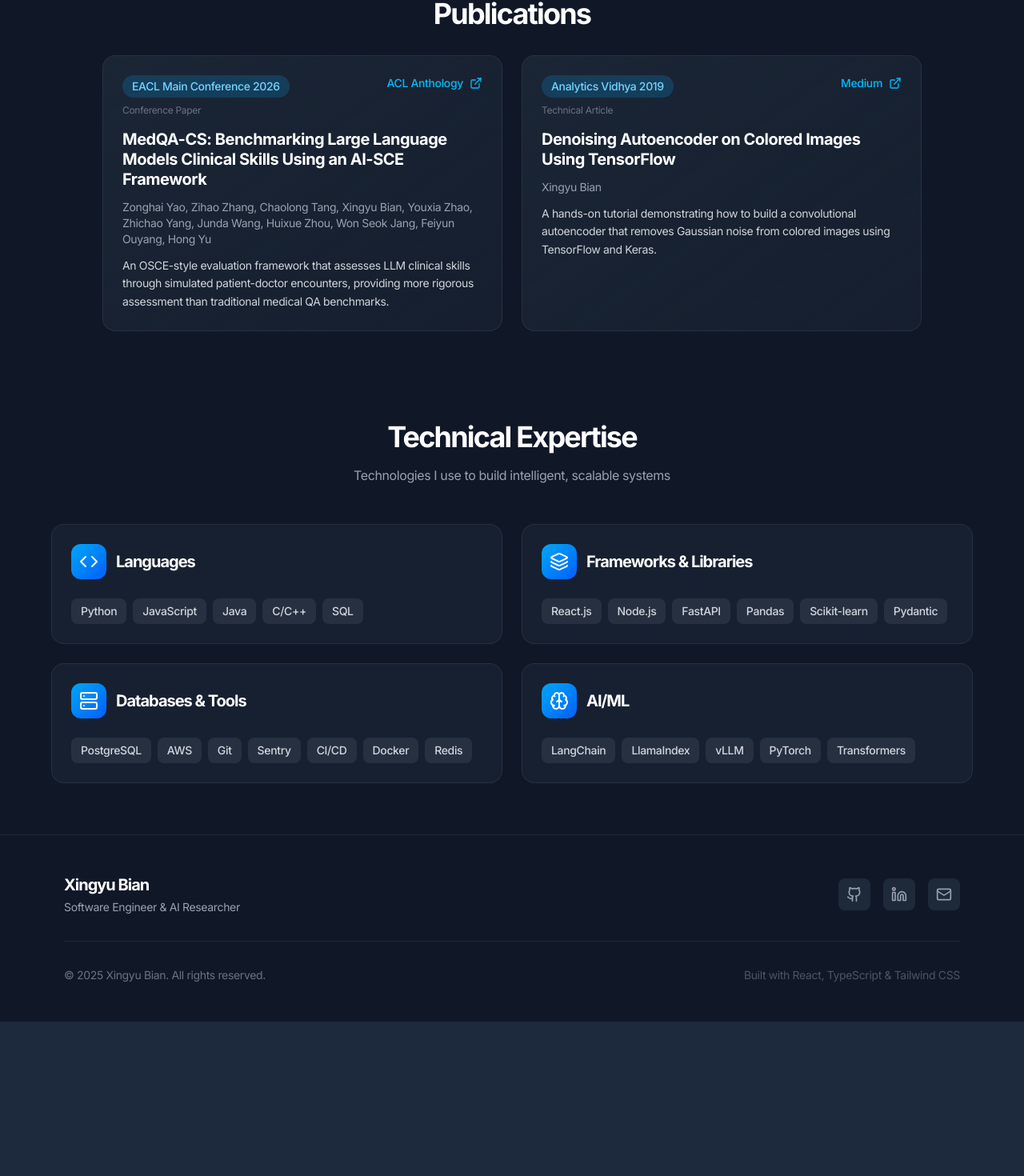
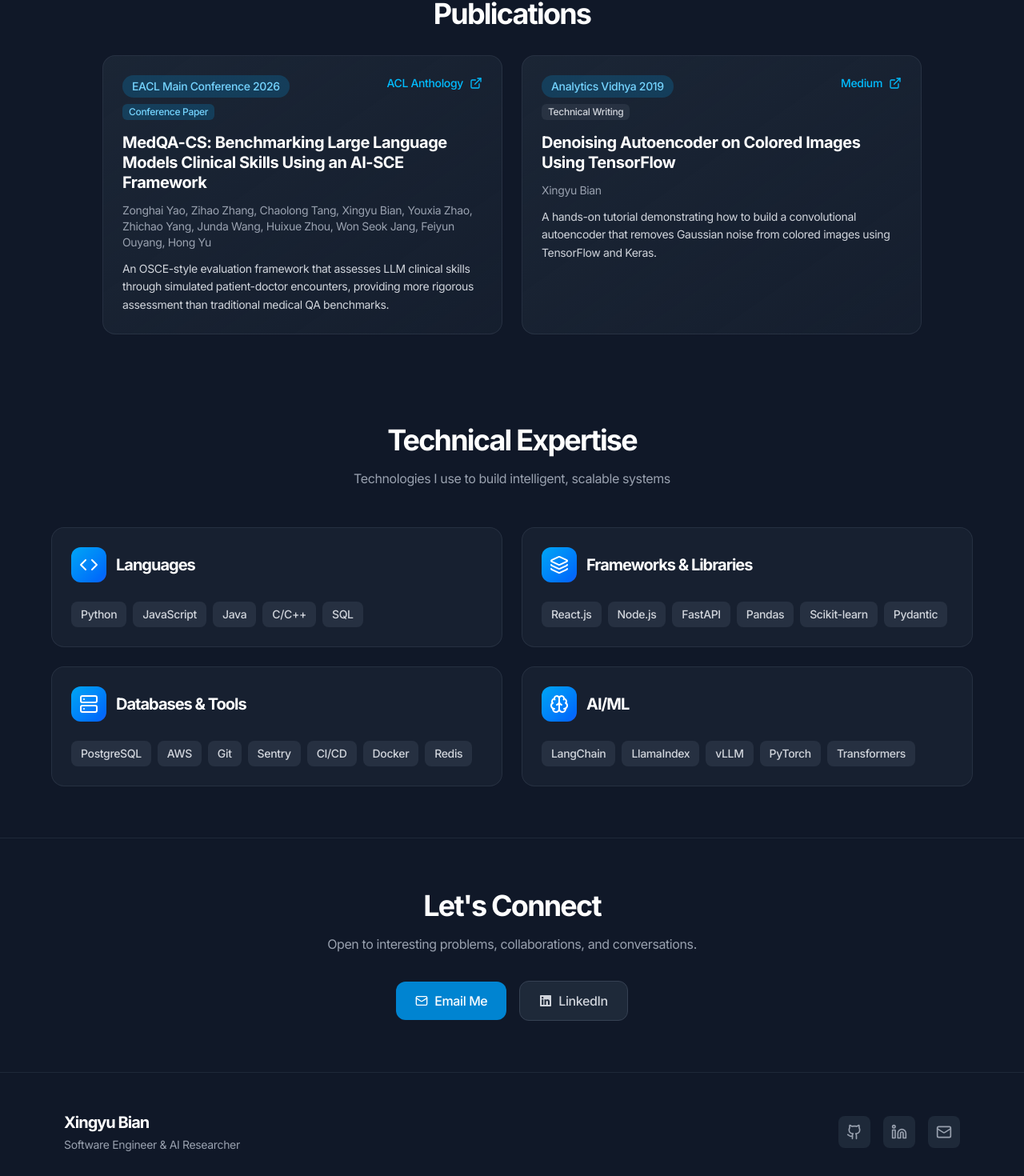
Before and after one commit to therealcyberlord/Personal-Portfolio, a React (Vite) app: page / in a window 1280 px wide. Shown: the part 1300-2770 px from the top of the page at 80% size. Before the commit the page ends 2577 px from the top, so only its background shows below. Built offline with nearby package versions, Linux system fonts and the light colour scheme.

Commit message:
feat: add contact CTA section, update hero role and publication tier badges

```diff
--- a/src/pages/Home.tsx
+++ b/src/pages/Home.tsx
@@ -1,7 +1,22 @@
-import { Code, Layers, Briefcase, ExternalLink, Award, Server, Brain } from 'lucide-react';
+import { Code, Layers, Briefcase, ExternalLink, Award, Server, Brain, Mail } from 'lucide-react';
+import { FaLinkedin } from 'react-icons/fa';
 import Profile from "@/components/Profile";
 import AnimatedCounter from "@/components/AnimatedCounter";
 import profileImage from "/images/profile.jpg";
+
+type Publication = {
+  title: string;
+  venue: string;
+  year: string;
+  venueType: string;
+  authors: string;
+  url: string;
+  linkText: string;
+  abstract: string;
+  badgeClass: string;
+  tierBadgeClass: string;
+  hoverBorder: string;
+};
 
 const Home = () => {
   const highlights = [
@@ -27,7 +42,7 @@ const Home = () => {
     }
   ];
 
-  const publications = [
+  const publications: Publication[] = [
     {
       title: "MedQA-CS: Benchmarking Large Language Models Clinical Skills Using an AI-SCE Framework",
       venue: "EACL Main Conference",
@@ -38,18 +53,20 @@ const Home = () => {
       linkText: "ACL Anthology",
       abstract: "An OSCE-style evaluation framework that assesses LLM clinical skills through simulated patient-doctor encounters, providing more rigorous assessment than traditional medical QA benchmarks.",
       badgeClass: "bg-sky-500/20 text-sky-300",
+      tierBadgeClass: "bg-sky-500/20 text-sky-300",
       hoverBorder: "hover:border-sky-500/30"
     },
     {
       title: "Denoising Autoencoder on Colored Images Using TensorFlow",
       venue: "Analytics Vidhya",
       year: "2019",
-      venueType: "Technical Article",
+      venueType: "Technical Writing",
       authors: "Xingyu Bian",
       url: "https://medium.com/analytics-vidhya/denoising-autoencoder-on-colored-images-using-tensorflow-17bf63e19dad",
       linkText: "Medium",
       abstract: "A hands-on tutorial demonstrating how to build a convolutional autoencoder that removes Gaussian noise from colored images using TensorFlow and Keras.",
       badgeClass: "bg-sky-500/20 text-sky-300",
+      tierBadgeClass: "bg-gray-600/30 text-gray-300",
       hoverBorder: "hover:border-sky-500/30"
     }
   ];
@@ -87,7 +104,7 @@ const Home = () => {
         name="Xingyu Bian"
         description="Software engineer with an M.S. in Computer Science from UMass Amherst. I build systems that scale, from full-stack applications to production AI."
         img_path={profileImage}
-        role="Software Engineer, AI Researcher, Lifelong Learner"
+        role="Software Engineer · AI Researcher · Builder"
       />
 
       {/* Current Role Banner */}
@@ -122,7 +139,7 @@ const Home = () => {
             {highlights.map((item) => (
               <div
                 key={item.label}
-                className="bg-gray-800/50 rounded-2xl p-6 border border-gray-700/50"
+                className="card"
               >
                 <div className="text-3xl md:text-4xl font-bold text-white tracking-tighter mb-1">
                   <AnimatedCounter value={item.value} />
@@ -163,7 +180,7 @@ const Home = () => {
                     <span className={`inline-flex w-fit px-3 py-1 rounded-full ${pub.badgeClass} text-sm font-medium tracking-tight`}>
                       {pub.venue} {pub.year}
                     </span>
-                    <span className="text-gray-500 text-xs tracking-tight">
+                    <span className={`inline-flex w-fit px-2 py-0.5 rounded-md ${pub.tierBadgeClass} text-xs font-medium tracking-tight`}>
                       {pub.venueType}
                     </span>
                   </div>
@@ -208,7 +225,7 @@ const Home = () => {
             {skillCategories.map((category) => (
               <div
                 key={category.title}
-                className="bg-gray-800/50 rounded-2xl p-6 border border-gray-700/50"
+                className="card"
               >
                 <div className="flex items-center gap-3 mb-6">
                   <div className={`inline-flex p-2.5 rounded-xl bg-linear-to-br ${category.color} text-white`}>
@@ -233,6 +250,36 @@ const Home = () => {
           </div>
         </div>
       </section>
+
+      {/* Contact CTA */}
+      <section className="border-t border-gray-800 py-16 px-4">
+        <div className="max-w-2xl mx-auto text-center">
+          <h2 className="text-3xl md:text-4xl font-bold text-white tracking-tighter mb-4">
+            Let's Connect
+          </h2>
+          <p className="text-gray-400 tracking-tight mb-8">
+            Open to interesting problems, collaborations, and conversations.
+          </p>
+          <div className="flex items-center justify-center gap-4">
+            <a
+              href="mailto:xingyubiancyberland@gmail.com"
+              className="inline-flex items-center gap-2 px-6 py-3 bg-sky-600 hover:bg-sky-700 text-white rounded-xl font-medium tracking-tight transition-all duration-300"
+            >
+              <Mail className="w-4 h-4" />
+              Email Me
+            </a>
+            <a
+              href="https://www.linkedin.com/in/xingyu-bian-1734bb134/"
+              target="_blank"
+              rel="noopener noreferrer"
+              className="inline-flex items-center gap-2 px-6 py-3 bg-gray-800 hover:bg-gray-700 text-gray-300 hover:text-white rounded-xl font-medium tracking-tight transition-all duration-300 border border-gray-700"
+            >
+              <FaLinkedin className="w-4 h-4" />
+              LinkedIn
+            </a>
+          </div>
+        </div>
+      </section>
     </div>
   );
 };
```
